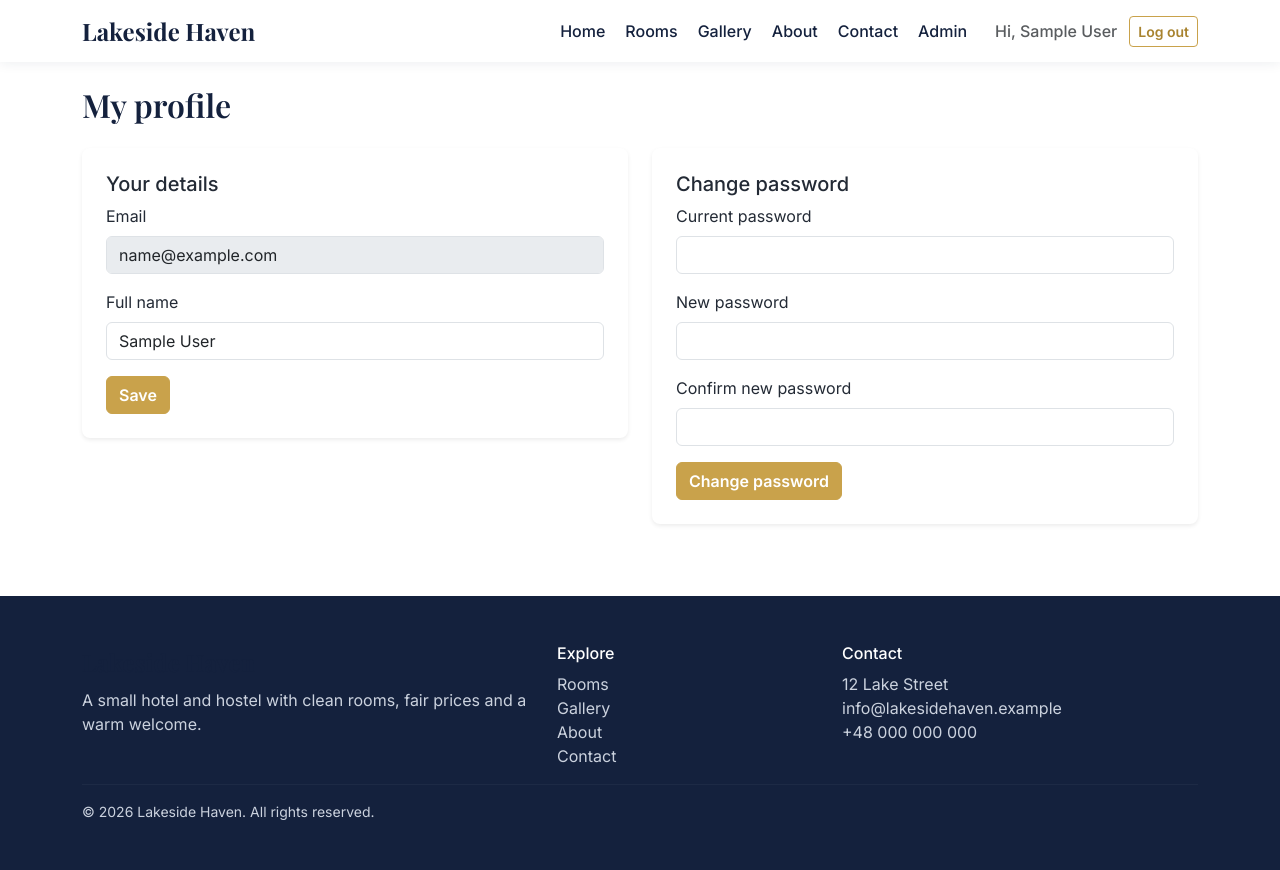
After one commit to ToniGift/Lakeside_Haven_Hotel, a PHP site: page /profile.php in a window 1280 px wide. The commit adds this page. Run offline with PHP 8.4, Linux system fonts and the light colour scheme; the visitor is signed in with stand-in values (Sample User, id 1).

Commit message:
Phase 8: hardening, profile page, 404 page and README
Session cookie flags and security headers, errors hidden unless DEBUG,
.htaccess blocking config/includes/database, user profile (name and
password change), friendly 404, and setup README.

```diff
--- a/config/config.php
+++ b/config/config.php
@@ -13,4 +13,10 @@ define('UPLOAD_DIR', __DIR__ . '/../assets/uploads/');
 define('UPLOAD_URL', BASE_URL . '/assets/uploads/');
 define('CURRENCY', '€');
 
+// Set to true on your own machine while developing; keep false anywhere public.
+define('DEBUG', false);
+ini_set('display_errors', DEBUG ? '1' : '0');
+ini_set('log_errors', '1');
+error_reporting(E_ALL);
+
 date_default_timezone_set('Europe/Warsaw');
--- a/includes/functions.php
+++ b/includes/functions.php
@@ -2,7 +2,24 @@
 require_once __DIR__ . '/db.php';
 
 if (session_status() === PHP_SESSION_NONE) {
+    // Harden the session cookie: not readable by JavaScript, not sent cross-site.
+    ini_set('session.use_strict_mode', '1');
+    ini_set('session.use_only_cookies', '1');
+    session_set_cookie_params([
+        'lifetime' => 0,
+        'path'     => '/',
+        'httponly' => true,
+        'samesite' => 'Lax',
+        'secure'   => !empty($_SERVER['HTTPS']),
+    ]);
     session_start();
+}
+
+// Basic security headers on every web response.
+if (PHP_SAPI !== 'cli' && !headers_sent()) {
+    header('X-Frame-Options: SAMEORIGIN');
+    header('X-Content-Type-Options: nosniff');
+    header('Referrer-Policy: strict-origin-when-cross-origin');
 }
 
 /** Escape output (prevents XSS). */
--- a/includes/header.php
+++ b/includes/header.php
@@ -32,7 +32,7 @@ $pageTitle = isset($pageTitle) ? $pageTitle . ' | ' . SITE_NAME : SITE_NAME;
           <?php else: ?>
             <li class="nav-item"><a class="nav-link" href="<?= url('my-bookings.php') ?>">My bookings</a></li>
           <?php endif; ?>
-          <li class="nav-item ms-lg-2"><span class="nav-link text-muted small">Hi, <?= e($user['name']) ?></span></li>
+          <li class="nav-item ms-lg-2"><a class="nav-link text-muted small" href="<?= url('profile.php') ?>">Hi, <?= e($user['name']) ?></a></li>
           <li class="nav-item"><a class="btn btn-outline-gold btn-sm" href="<?= url('logout.php') ?>">Log out</a></li>
         <?php else: ?>
           <li class="nav-item"><a class="nav-link" href="<?= url('login.php') ?>">Log in</a></li>
--- /dev/null
+++ b/profile.php
@@ -0,0 +1,74 @@
+<?php
+require_once __DIR__ . '/includes/auth.php';
+require_login();
+$user = current_user();
+$pageTitle = 'My profile';
+
+$errors = [];
+$name = $user['name'];
+
+if ($_SERVER['REQUEST_METHOD'] === 'POST') {
+    csrf_check();
+    $action = $_POST['action'] ?? '';
+
+    if ($action === 'details') {
+        $name = trim($_POST['name'] ?? '');
+        if ($name === '' || mb_strlen($name) > 100) {
+            $errors[] = 'Please enter your name (max 100 characters).';
+        } else {
+            db()->prepare('UPDATE users SET name = ? WHERE id = ?')->execute([$name, $user['id']]);
+            flash('success', 'Profile updated.');
+            redirect('profile.php');
+        }
+    } elseif ($action === 'password') {
+        $current = $_POST['current'] ?? '';
+        $new     = $_POST['new'] ?? '';
+        $confirm = $_POST['confirm'] ?? '';
+        $hash = db()->prepare('SELECT password_hash FROM users WHERE id = ?');
+        $hash->execute([$user['id']]);
+        if (!password_verify($current, (string)$hash->fetchColumn())) {
+            $errors[] = 'Your current password is wrong.';
+        } elseif (strlen($new) < 8) {
+            $errors[] = 'New password must be at least 8 characters.';
+        } elseif ($new !== $confirm) {
+            $errors[] = 'New passwords do not match.';
+        } else {
+            db()->prepare('UPDATE users SET password_hash = ? WHERE id = ?')
+                ->execute([password_hash($new, PASSWORD_DEFAULT), $user['id']]);
+            session_regenerate_id(true);
+            flash('success', 'Password changed.');
+            redirect('profile.php');
+        }
+    }
+}
+
+include __DIR__ . '/includes/header.php';
+?>
+<div class="container py-4">
+  <h1 class="section-title mb-4">My profile</h1>
+  <?php if ($errors): ?>
+    <div class="alert alert-danger"><ul class="mb-0 ps-3"><?php foreach ($errors as $er): ?><li><?= e($er) ?></li><?php endforeach; ?></ul></div>
+  <?php endif; ?>
+  <div class="row g-4">
+    <div class="col-lg-6">
+      <form method="post" class="bg-white rounded-3 shadow-sm p-4">
+        <?= csrf_field() ?><input type="hidden" name="action" value="details">
+        <h5>Your details</h5>
+        <div class="mb-3"><label class="form-label">Email</label><input class="form-control" value="<?= e($user['email']) ?>" disabled></div>
+        <div class="mb-3"><label class="form-label" for="name">Full name</label><input class="form-control" id="name" name="name" value="<?= e($name) ?>" required></div>
+        <button class="btn btn-gold">Save</button>
+      </form>
+    </div>
+    <div class="col-lg-6">
+      <form method="post" class="bg-white rounded-3 shadow-sm p-4">
+        <?= csrf_field() ?><input type="hidden" name="action" value="password">
+        <h5>Change password</h5>
+        <div class="mb-3"><label class="form-label" for="current">Current password</label><input class="form-control" type="password" id="current" name="current" required></div>
+        <div class="mb-3"><label class="form-label" for="new">New password</label><input class="form-control" type="password" id="new" name="new" minlength="8" required></div>
+        <div class="mb-3"><label class="form-label" for="confirm">Confirm new password</label><input class="form-control" type="password" id="confirm" name="confirm" required></div>
+        <button class="btn btn-gold">Change password</button>
+      </form>
+    </div>
+  </div>
+</div>
+<?php include __DIR__ . '/includes/footer.php'; ?>
```
Also changed, not shown: 404.php (added, +13 -0 lines), .htaccess (added), README.md (added), config/.htaccess (added), database/.htaccess (added), includes/.htaccess (added).
